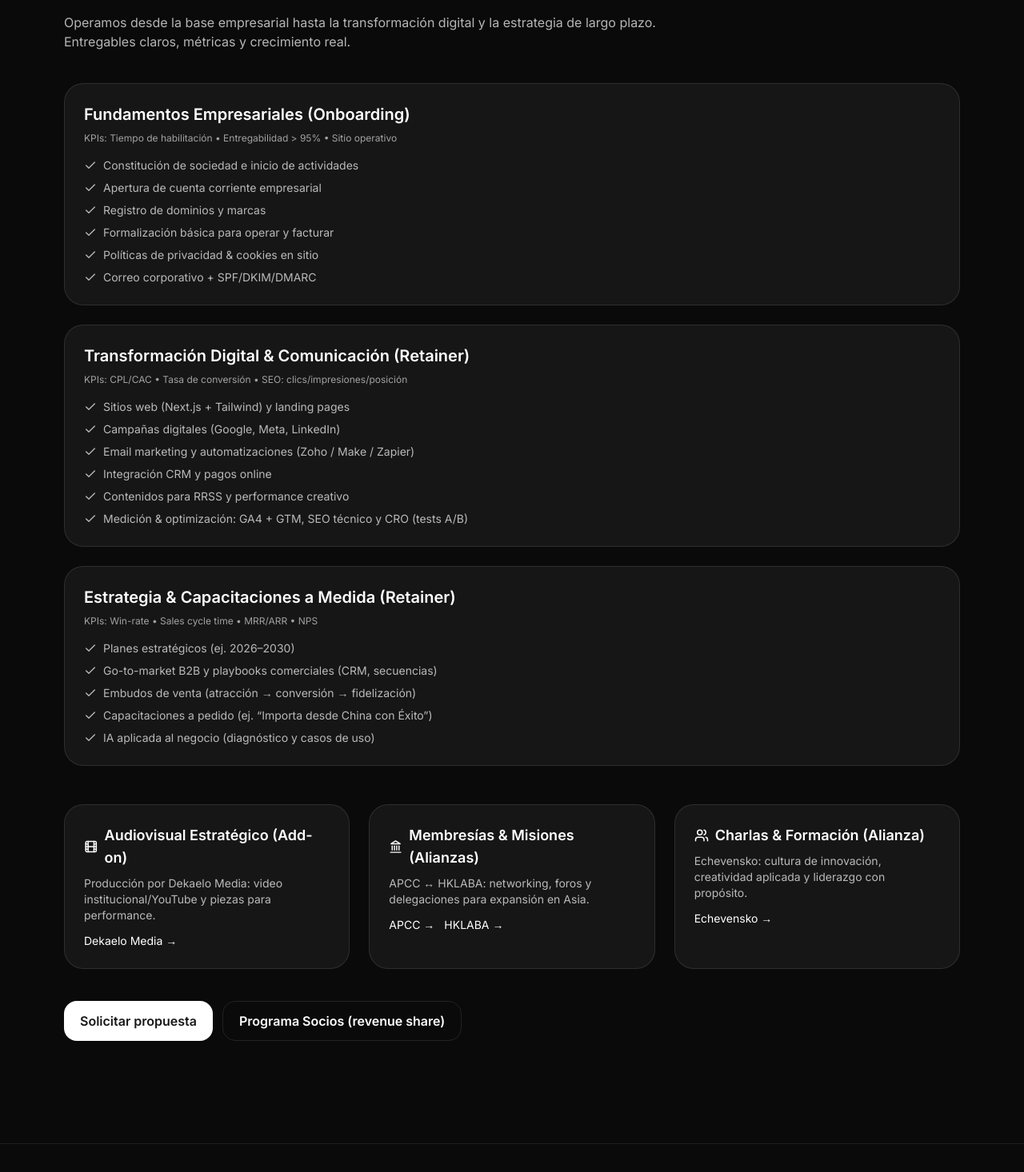
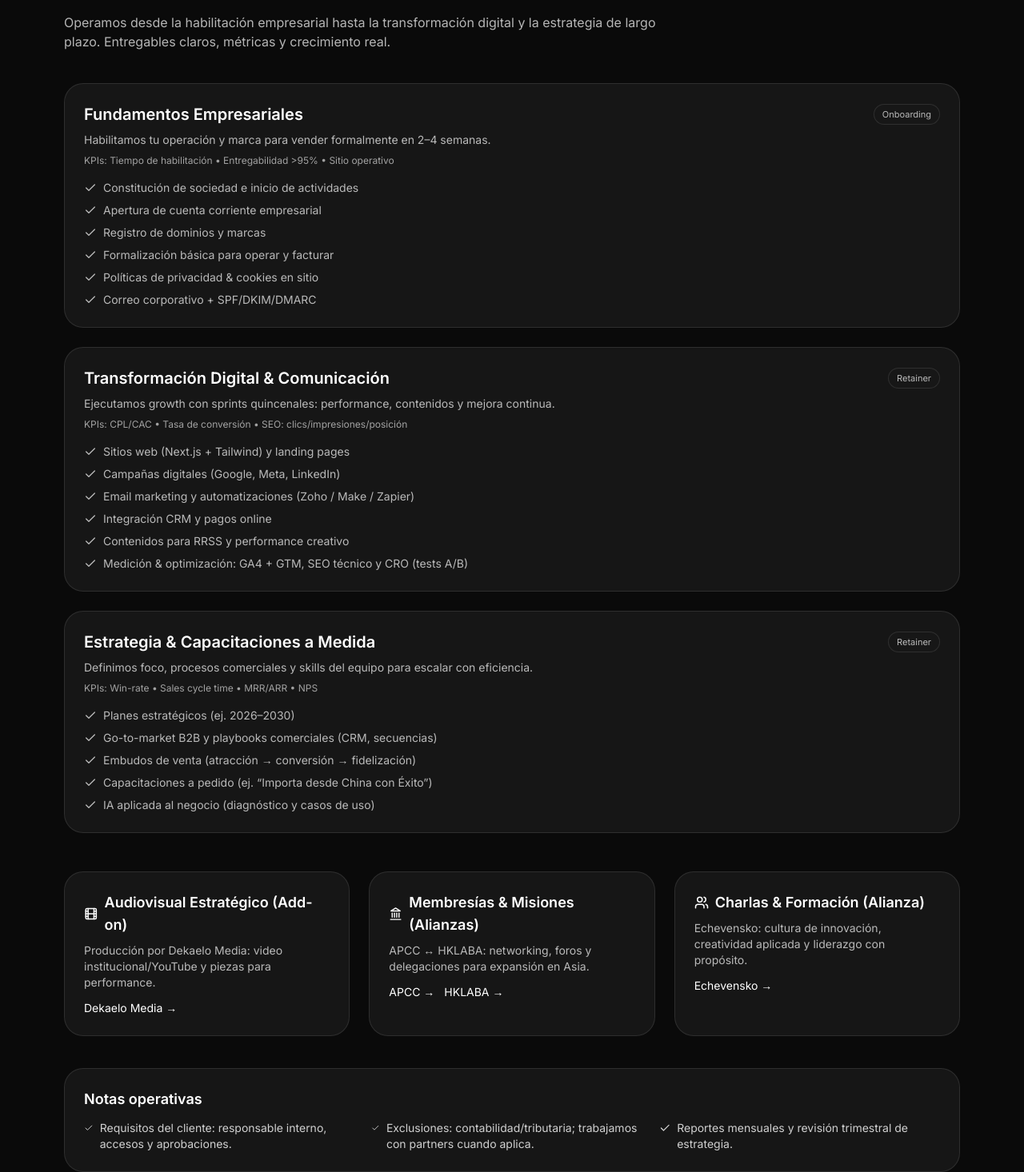
Before and after one commit to TronxGroup/Tronx-Strategy, a Next.js app: page /sections/servicios in a window 1280 px wide. Shown: the part 165-1631 px from the top of the page at 80% size. Built offline with nearby package versions, Linux system fonts and the light colour scheme.

Commit message:
Update page.tsx

```diff
--- a/app/sections/servicios/page.tsx
+++ b/app/sections/servicios/page.tsx
@@ -1,20 +1,22 @@
+import Link from 'next/link';
 import { Check, Film, Landmark, Users } from 'lucide-react';
-import Link from 'next/link';
 
 export default function Page() {
   return (
     <div className="max-w-6xl mx-auto px-4 py-16">
       <h1 className="text-3xl md:text-4xl font-bold">Servicios</h1>
       <p className="mt-3 text-white/70 max-w-3xl">
-        Operamos desde la base empresarial hasta la transformación digital y la estrategia de largo plazo.
+        Operamos desde la habilitación empresarial hasta la transformación digital y la estrategia de largo plazo.
         Entregables claros, métricas y crecimiento real.
       </p>
 
       <div className="mt-10 grid gap-6">
         {/* Onboarding one-off */}
         <Card
-          title="Fundamentos Empresariales (Onboarding)"
-          kpis={['Tiempo de habilitación', 'Entregabilidad > 95%', 'Sitio operativo']}
+          title="Fundamentos Empresariales"
+          badge="Onboarding"
+          summary="Habilitamos tu operación y marca para vender formalmente en 2–4 semanas."
+          kpis={['Tiempo de habilitación', 'Entregabilidad >95%', 'Sitio operativo']}
           items={[
             'Constitución de sociedad e inicio de actividades',
             'Apertura de cuenta corriente empresarial',
@@ -27,7 +29,9 @@ export default function Page() {
 
         {/* Retainer 1 */}
         <Card
-          title="Transformación Digital & Comunicación (Retainer)"
+          title="Transformación Digital & Comunicación"
+          badge="Retainer"
+          summary="Ejecutamos growth con sprints quincenales: performance, contenidos y mejora continua."
           kpis={['CPL/CAC', 'Tasa de conversión', 'SEO: clics/impresiones/posición']}
           items={[
             'Sitios web (Next.js + Tailwind) y landing pages',
@@ -41,7 +45,9 @@ export default function Page() {
 
         {/* Retainer 2 */}
         <Card
-          title="Estrategia & Capacitaciones a Medida (Retainer)"
+          title="Estrategia & Capacitaciones a Medida"
+          badge="Retainer"
+          summary="Definimos foco, procesos comerciales y skills del equipo para escalar con eficiencia."
           kpis={['Win-rate', 'Sales cycle time', 'MRR/ARR', 'NPS']}
           items={[
             'Planes estratégicos (ej. 2026–2030)',
@@ -78,6 +84,16 @@ export default function Page() {
         />
       </div>
 
+      {/* Notas operativas */}
+      <div className="mt-10 rounded-3xl border border-white/10 bg-white/5 p-6">
+        <h3 className="text-lg font-semibold">Notas operativas</h3>
+        <ul className="mt-3 grid md:grid-cols-3 gap-2 text-sm text-white/80">
+          <li className="flex gap-2"><Check size={16} className="mt-0.5" /> Requisitos del cliente: responsable interno, accesos y aprobaciones.</li>
+          <li className="flex gap-2"><Check size={16} className="mt-0.5" /> Exclusiones: contabilidad/tributaria; trabajamos con partners cuando aplica.</li>
+          <li className="flex gap-2"><Check size={16} className="mt-0.5" /> Reportes mensuales y revisión trimestral de estrategia.</li>
+        </ul>
+      </div>
+
       {/* CTA inferior */}
       <div className="mt-10 flex flex-wrap gap-3">
         <Link
@@ -87,7 +103,7 @@ export default function Page() {
           Solicitar propuesta
         </Link>
         <Link
-          href="/contacto#socios"
+          href="/socios"
           className="inline-flex items-center gap-2 rounded-2xl border border-white/10 px-5 py-3 font-semibold hover:bg-white/10"
         >
           Programa Socios (revenue share)
@@ -101,19 +117,32 @@ function Card({
   title,
   items,
   kpis = [],
+  badge,
+  summary,
 }: {
   title: string;
   items: string[];
   kpis?: string[];
+  badge?: string;
+  summary?: string;
 }) {
   return (
     <div className="rounded-3xl border border-white/10 bg-white/5 p-6">
-      <h2 className="text-xl font-semibold">{title}</h2>
+      <div className="flex items-center justify-between gap-3">
+        <h2 className="text-xl font-semibold">{title}</h2>
+        {badge && (
+          <span className="text-[11px] rounded-full border border-white/10 bg-neutral-900 px-2.5 py-1 text-white/70">
+            {badge}
+          </span>
+        )}
+      </div>
+
+      {summary && <p className="mt-2 text-sm text-white/70">{summary}</p>}
+
       {kpis.length > 0 && (
-        <p className="mt-2 text-xs text-white/60">
-          KPIs: {kpis.join(' • ')}
-        </p>
+        <p className="mt-2 text-xs text-white/60">KPIs: {kpis.join(' • ')}</p>
       )}
+
       <ul className="mt-4 space-y-2 text-sm text-white/70">
         {items.map((it, i) => (
           <li key={i} className="flex gap-2">
@@ -132,7 +161,7 @@ function Addon({
   cta,
   ctaGroup,
 }: {
-  icon: React.ReactNode;
+  icon: JSX.Element;
   title: string;
   desc: string;
   cta?: { href: string; label: string };
```
